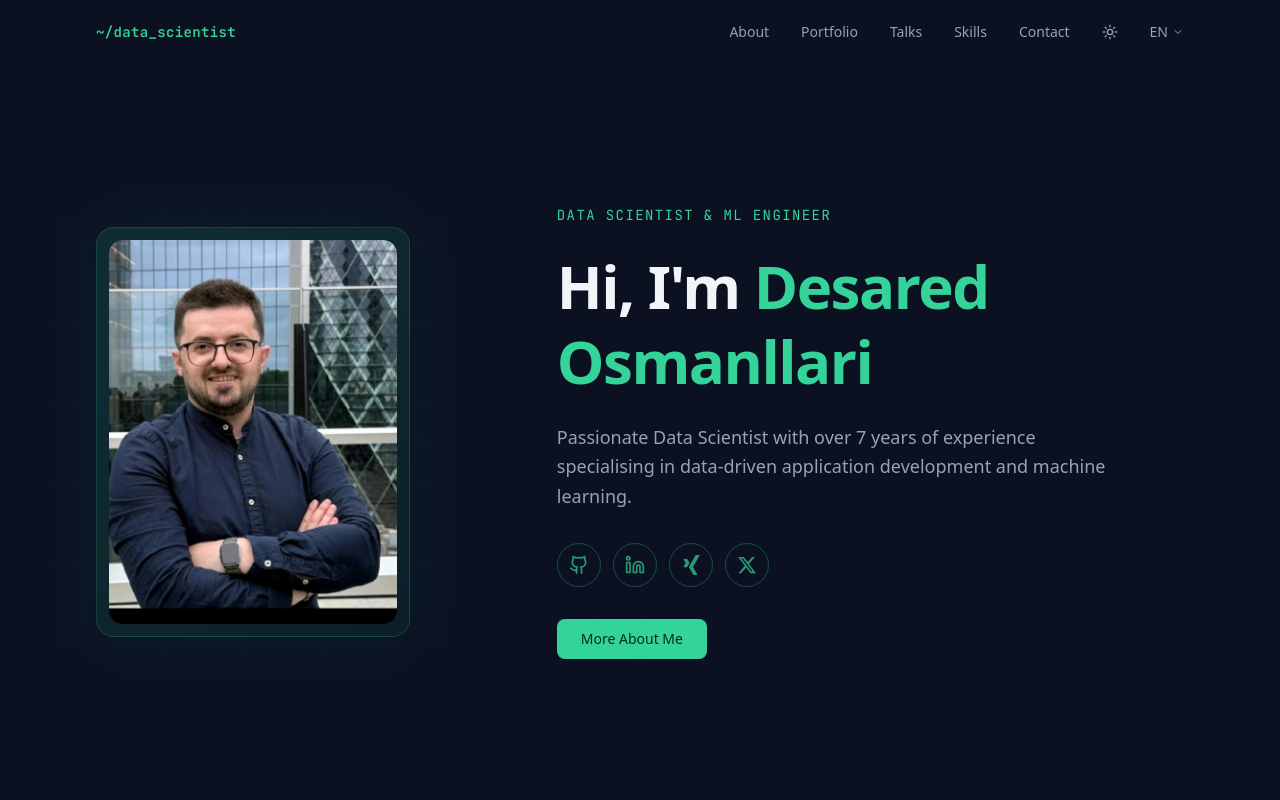
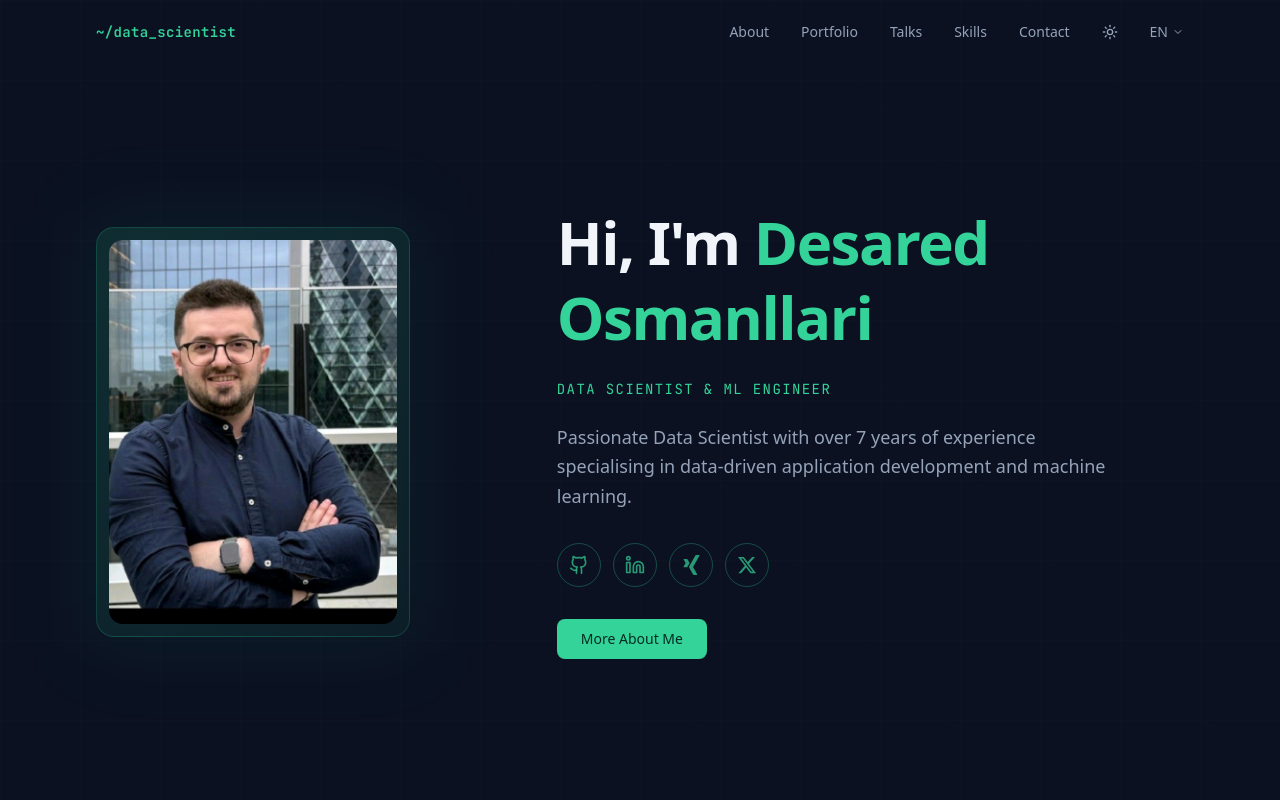
Before and after one commit to desared/desared.github.io, a Next.js app: page / in a window 1280 px wide. Shown: the top 800 px of the page. Built offline with nearby package versions, Linux system fonts and the light colour scheme.

Commit message:
Move profession label below name in hero section
Co-Authored-By: Claude Opus 4.6 <noreply@anthropic.com>

```diff
--- a/src/components/hero.tsx
+++ b/src/components/hero.tsx
@@ -113,14 +113,14 @@ export function Hero() {
 
           {/* Right content - 3 cols */}
           <div className="lg:col-span-3 space-y-6 order-1 lg:order-2">
-            <p className="font-mono text-primary text-sm tracking-widest uppercase">
-              {t.hero.label}
-            </p>
-
             <h1 className="text-4xl sm:text-5xl lg:text-6xl font-bold leading-tight tracking-tight">
               {t.hero.greeting}{" "}
               <span className="text-primary">{t.hero.name}</span>
             </h1>
+
+            <p className="font-mono text-primary text-sm tracking-widest uppercase">
+              {t.hero.label}
+            </p>
 
             <p className="text-muted-foreground text-lg max-w-xl leading-relaxed">
               {t.hero.description}
```
